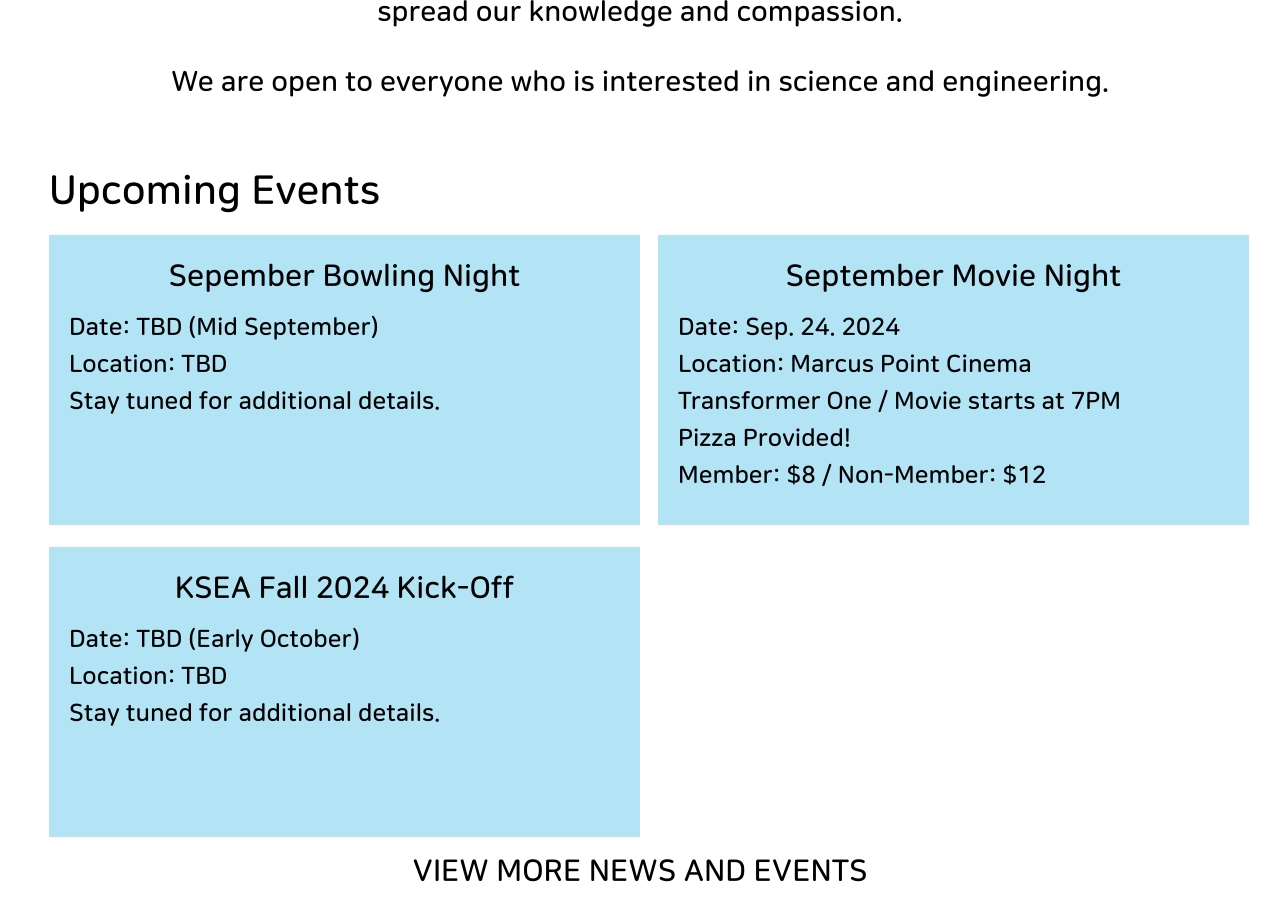
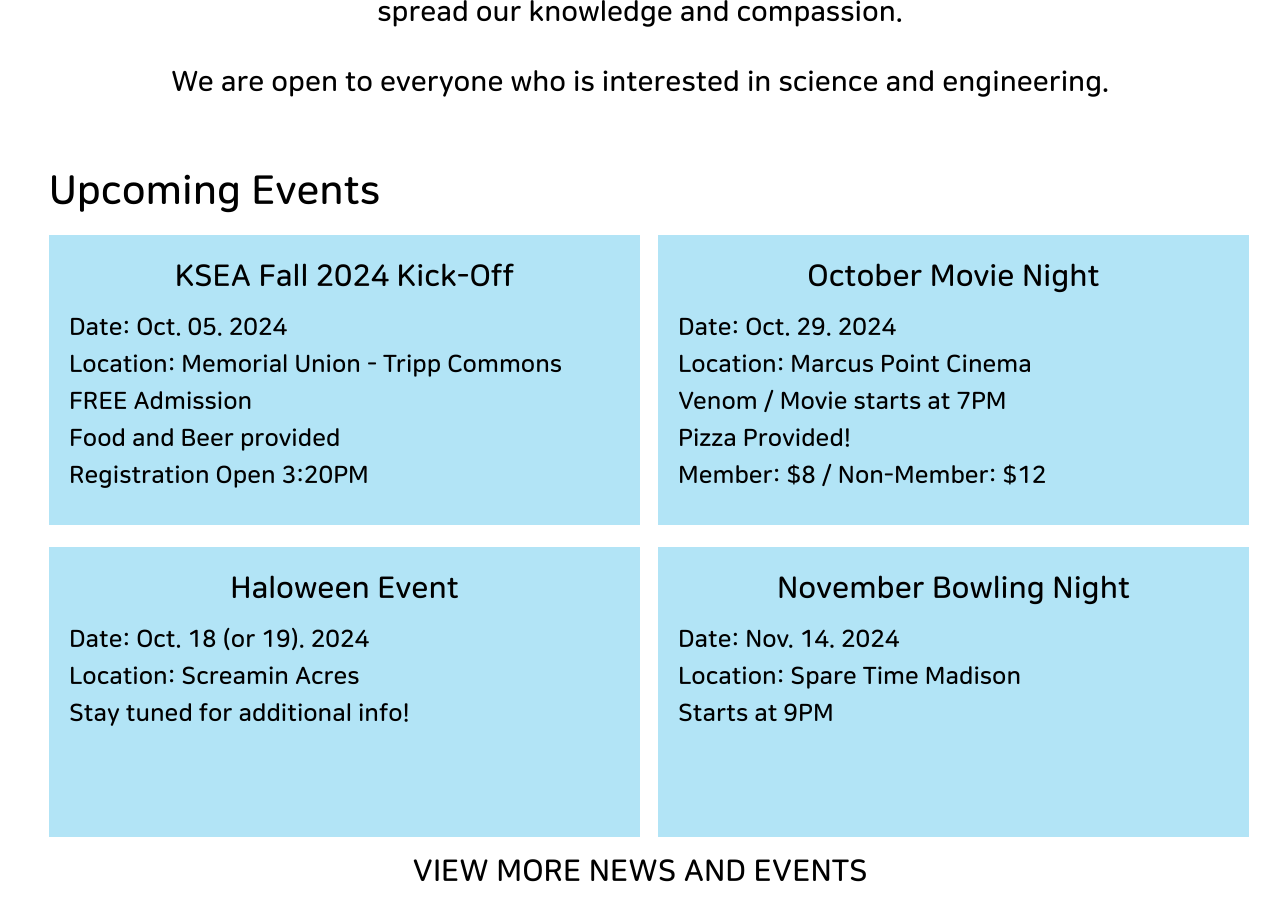
Before and after one commit to KSEAWisconsin/kseawisconsin.github.io, a Jekyll site: the page built from index.html, in a window 1280 px wide and 900 px high, scrolled down 543 px. Built offline with Jekyll 4.4.1, drawn with Linux system fonts in a browser that asks for light colours.

Commit message:
Event updated

```diff
--- a/_data/events.yml
+++ b/_data/events.yml
@@ -6,17 +6,22 @@
 ##   date: # Mmm. DD. YYYY
 ##   location: # upto 35 char
 
-- event_name: Sepember Bowling Night
+- event_name: KSEA Fall 2024 Kick-Off
   detail_url:
-  date: TBD (Mid September)
-  location: TBD
+  date: Oct. 05. 2024
+  location: Memorial Union - Tripp Commons
 
-- event_name: Sepember Movie Night
+- event_name: October Movie Night (Venom)
   detail_url:
-  date: Sep. 24. 2024
+  date: Oct. 29. 2024
   location: Marcus Point Cinema
 
-- event_name: KSEA Fall 2024 Kick-Off
+- event_name: Haloween Event
   detail_url:
-  date: TBD (Early October)
-  location: TBD
+  date: Oct. 18 (or 19). 2024
+  location: Screamin Acres
+
+- event_name: November Bowling Night
+  detail_url:
+  date: Nov. 14. 2024
+  location: Spare Time Madison
--- a/_data/home_events.yml
+++ b/_data/home_events.yml
@@ -10,26 +10,39 @@
 ##   additional_info2: # 2st line of additional information.
 ##   additional_info3: # 2st line of additional information.
 
-- event_name: Sepember Bowling Night
+- event_name: KSEA Fall 2024 Kick-Off
+  detail_url: https://forms.gle/SPFavp8yK96r4FVs9
+  date: Oct. 05. 2024
+  location: Memorial Union - Tripp Commons
+  additional_info1: FREE Admission
+  additional_info2: Food and Beer provided
+  additional_info3: "Registration Open 3:20PM"
+
+- event_name: October Movie Night
   detail_url:
-  date: TBD (Mid September)
-  location: TBD
-  additional_info1: "Stay tuned for additional details."
+  date: Oct. 29. 2024
+  location: Marcus Point Cinema
+  additional_info1: "Venom / Movie starts at 7PM"
+  additional_info2: "Pizza Provided!"
+  additional_info3: "Member: $8 / Non-Member: $12"
+
+- event_name: Haloween Event
+  detail_url:
+  date: Oct. 18 (or 19). 2024
+  location: Screamin Acres
+  additional_info1: "Stay tuned for additional info!"
   additional_info2:
   additional_info3:
 
-- event_name: September Movie Night
+- event_name: November Bowling Night
   detail_url:
-  date: Sep. 24. 2024
-  location: Marcus Point Cinema
-  additional_info1: "Transformer One / Movie starts at 7PM"
-  additional_info2: "Pizza Provided!"
-  additional_info3: "Member: $8 / Non-Member: $12"
-
-- event_name: KSEA Fall 2024 Kick-Off
-  detail_url:
-  date: TBD (Early October)
-  location: TBD
-  additional_info1: "Stay tuned for additional details."
+  date: Nov. 14. 2024
+  location: Spare Time Madison
+  additional_info1: "Starts at 9PM"
   additional_info2:
   additional_info3:
+
+- event_name: Haloween Event
+  detail_url:
+  date: Oct. 18 (or 19). 2024
+  location: Screamin Acres
```
